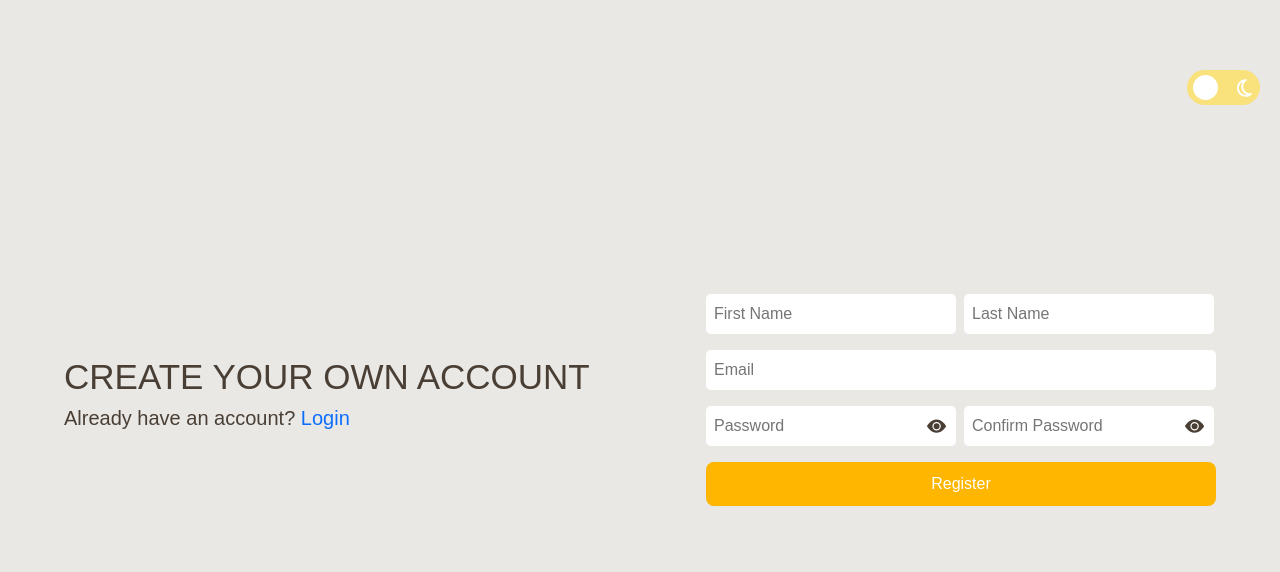
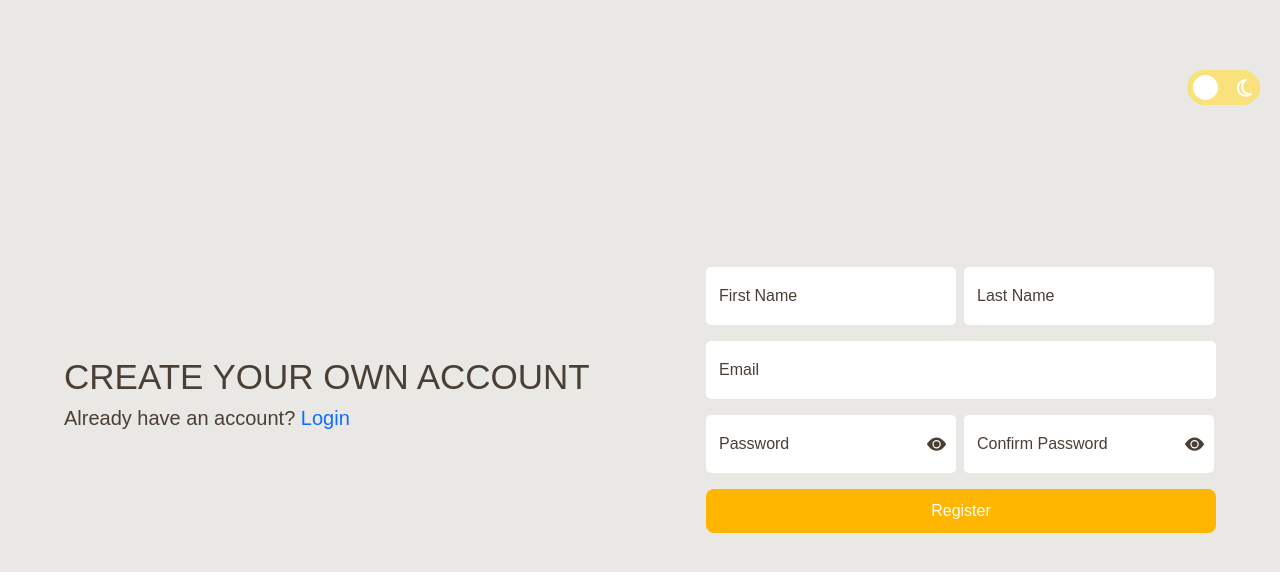
Before and after one commit to AnjumSunkesula/Global-Explorer, a React (Vite) app: page /login in a window 1280 px wide. Shown: the top 572 px of the page. Built offline with nearby package versions, Linux system fonts and the light colour scheme.

Commit message:
added form-floating labels to inputs

```diff
--- a/src/components/login.jsx
+++ b/src/components/login.jsx
@@ -43,7 +43,7 @@ function Login() {
   }
 
   const toggleConfirmPassword = () => {
-    setVisibleConfirmPassword(!confirmPassword);
+    setVisibleConfirmPassword(!visibleConfirmPassword);
   }
 
   const handleRegisterSubmit = (e) => {
@@ -85,7 +85,7 @@ function Login() {
 
     alert("Registration successful!");
      localStorage.setItem("isAuthenticated", "true"); // set auth status
-     navigate("/home"); // ✅ redirect to home page
+     navigate("/home");
   }
   };
 
@@ -134,12 +134,12 @@ function Login() {
           {isRegister ? (
             <>
               Already have an account?{" "} {/* to add space between span and heading */}
-              <span onClick={() => setIsRegister(false)} className="text-capitalize text-primary">login</span>
+              <span onClick={() => setIsRegister(false)} className="text-capitalize text-primary" style={{cursor: 'pointer'}}>login</span>
             </>
           ) : (
             <>
               Don't have an account?{" "}
-              <span onClick={() => setIsRegister(true)} className="text-capitalize text-primary">register</span>
+              <span onClick={() => setIsRegister(true)} className="text-capitalize text-primary" style={{cursor: 'pointer'}}>register</span>
             </>
 
           )}
@@ -149,54 +149,62 @@ function Login() {
         <form onSubmit={isRegister ? handleRegisterSubmit : handleLoginSubmit}>
           {isRegister && (
             <div className="d-md-flex gap-2">
-                <div className="mb-3 d-flex flex-column">
+                <div className="mb-3 form-floating d-flex flex-column">
                   <input
                     type="text"
                     name="firstName"
-                    className="form-inputs"
+                    className="form-inputs form-control"
                     placeholder="First Name"
                     value={formData.firstName}
                     onChange={handleChange}
+                    id="first-name"
                   />
+                  <label for="first-name">First Name</label>
                   {formErrors.firstName && <small className="text-danger mt-1">{formErrors.firstName}</small>}
                 </div>
-                <div className="mb-3 d-flex flex-column">
+                <div className="mb-3 form-floating d-flex flex-column">
                   <input
                     type="text"
                     name="lastName"
-                    className="form-inputs"
+                    className="form-inputs form-control"
                     placeholder="Last Name"
                     value={formData.lastName}
                     onChange={handleChange}
+                    id="last-name"
                   />
+                  <label for="last-name">Last Name</label>
                   {formErrors.lastName && <small className="text-danger mt-1">{formErrors.lastName}</small>}
                 </div>
             </div>
           )}
 
-          <div className="mb-3 d-flex flex-column">
+          <div className="mb-3 form-floating d-flex flex-column">
             <input
               type="email"
               name="email"
-              className="form-inputs email-input"
+              className="form-inputs form-control email-input"
               placeholder="Email"
               value={formData.email}
               onChange={handleChange}
+              id="email"
             />
+            <label for="email">Email</label>
             {formErrors.email && <small className="text-danger mt-1">{formErrors.email}</small>}
           </div>
 
           <div className="d-md-flex gap-2">
             <div className="mb-3 d-flex flex-column">
-              <div className="input-container">
+              <div className="input-container form-floating">
                 <input
                   type={visiblePassword ? "text" : "password"}
                   name="password"
-                className="form-inputs"
+                  className="form-inputs form-control"
                   placeholder="Password"
                   value={formData.password}
                   onChange={handleChange}
+                  id="password"
                 />
+                <label for="password">Password</label>
                 <span onClick={togglePassword} className="password-toggle-icon">
                   {visiblePassword ? <LuEyeClosed /> : <BsEyeFill />}
                 </span>
@@ -206,19 +214,20 @@ function Login() {
 
             {isRegister && (
               <div className="mb-3 d-flex flex-column">
-                <div className="input-container">
+                <div className="input-container form-floating">
                   <input
                     type={visibleConfirmPassword ? "text" : "password"}
                     name="confirmPassword"
-                    className="form-inputs"
+                    className="form-inputs form-control"
                     placeholder="Confirm Password"
                     value={formData.confirmPassword}
                     onChange={handleChange}
+                    id="confirm-password"
                   />
+                  <label for="confirm-password">Confirm Password</label>
                   <span
                     className="password-toggle-icon"
                     onClick={toggleConfirmPassword}
-                    style={{ cursor: "pointer" }}
                   >
                     {visibleConfirmPassword ? <LuEyeClosed /> : <BsEyeFill />}
                   </span>
```
Lines whose indentation alone changed are shown as unchanged.
